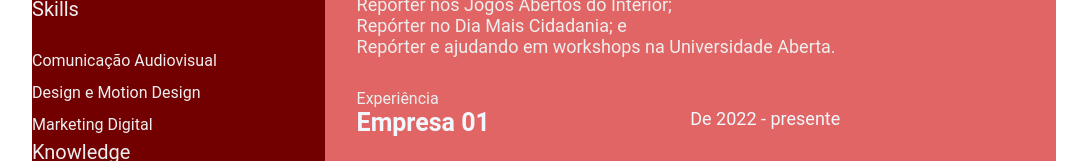
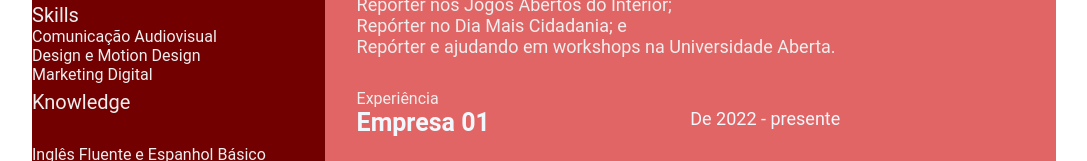
Before and after one commit to rscamila/devweekgit.github.io, a plain HTML site: page index.html in a window 1280 px wide. Shown: the part 572-733 px from the top of the page, without its empty margins (96-1183 px from the left). Drawn offline with Linux system fonts and the light colour scheme.

Commit message:
update style.css

```diff
--- a/style.css
+++ b/style.css
@@ -78,10 +78,10 @@
     color: #eeeeee;
 }
 
-.skills ul {
+.skills, .knowledge ul {
     padding-top: 1.5rem;
 }
-.skills ul li p {
+.skills, .knowledge ul li p {
     padding: .4rem 0;
     color: #eeeeee;
 }
```
